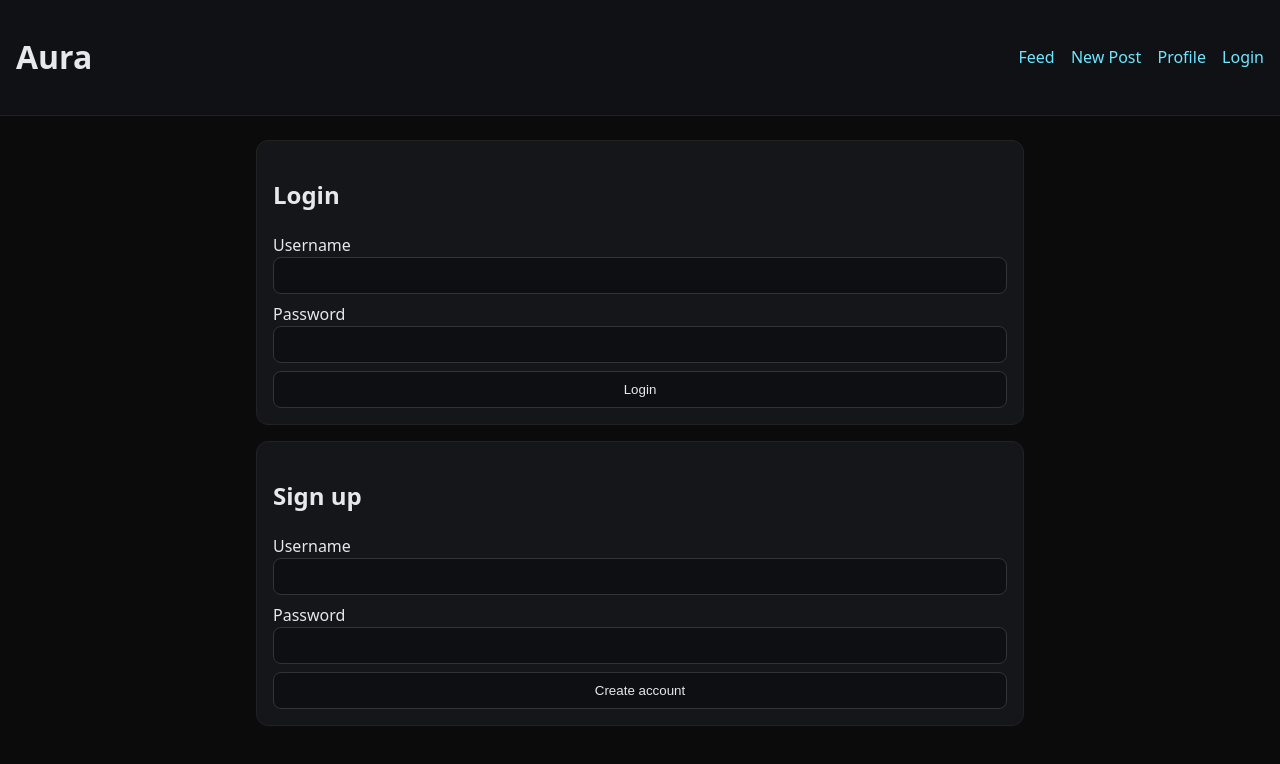
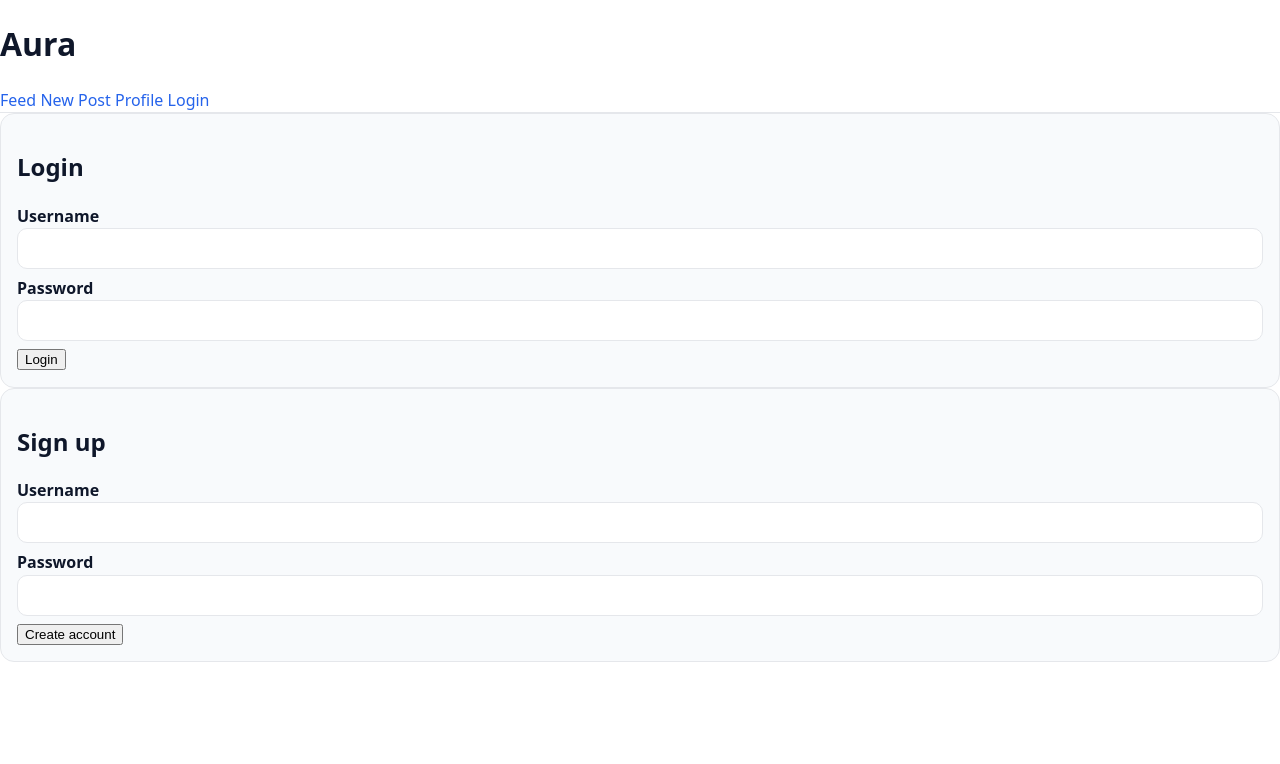
Before and after one commit to dstaggs-15/aura-site, a plain HTML site: page login.html in a window 1280 px wide. Drawn offline with Linux system fonts and the light colour scheme; no server answers.

Commit message:
Update styles.css

```diff
--- a/styles.css
+++ b/styles.css
@@ -1,15 +1,56 @@
-:root { --bg:#0b0b0c; --card:#15161a; --text:#e8e8ea; --muted:#9aa0a6; --accent:#6ee7ff; }
+:root{
+  --bg: #ffffff;
+  --text: #0f172a;     /* near-black */
+  --muted: #475569;    /* slate */
+  --card: #f8fafc;
+  --border: #e5e7eb;
+  --red: #ef4444;      /* accent */
+  --blue: #2563eb;     /* accent */
+  --black: #111827;
+  --radius: 14px;
+}
+
 * { box-sizing: border-box; }
-body { margin:0; background:var(--bg); color:var(--text); font:16px/1.5 system-ui, -apple-system, Segoe UI, Roboto, Arial; }
-a { color:var(--accent); text-decoration:none; }
-.topbar { display:flex; justify-content:space-between; align-items:center; padding:12px 16px; background:#101115; border-bottom:1px solid #222; }
-.topbar nav a { margin-left:12px; }
-.container { max-width:800px; margin:24px auto; padding:0 16px; }
-.card { background:var(--card); padding:16px; border:1px solid #222; border-radius:12px; margin-bottom:16px; }
-.feed { display:grid; gap:12px; }
-.muted { color:var(--muted); }
-label { display:block; margin:8px 0; }
-input, textarea, button { width:100%; padding:10px; border-radius:8px; border:1px solid #333; background:#0e0f12; color:var(--text); }
-button { cursor:pointer; }
-.stats { display:flex; gap:24px; }
-.stats div { display:flex; flex-direction:column; align-items:center; }
+body {
+  margin:0; background:var(--bg); color:var(--text);
+  font: 16px/1.45 system-ui, -apple-system, Segoe UI, Roboto, "Helvetica Neue", Arial, "Noto Sans";
+}
+
+a { color: var(--blue); text-decoration: none; }
+header { position: sticky; top:0; z-index: 10; background:#fff; border-bottom:1px solid var(--border); }
+.nav { max-width: 960px; margin: 0 auto; display: flex; align-items: center; gap: 12px; padding: 14px 16px; }
+.brand { font-weight: 800; letter-spacing: .5px; color: var(--black); }
+.spacer { flex:1; }
+.pill { padding:6px 10px; border-radius:999px; border:1px solid var(--border); background:#fff; }
+.btn { border:1px solid var(--border); background:#fff; color:var(--text); padding:10px 14px; border-radius: 999px; cursor: pointer; }
+.btn.primary { background: var(--blue); border-color: var(--blue); color:#fff; }
+.btn.danger { background: var(--red); border-color: var(--red); color:#fff; }
+.btn.ghost { background:transparent; border-color:transparent; color:var(--blue) }
+.btn.small { padding:6px 10px; font-size: 14px; }
+
+.wrap { max-width: 960px; margin: 24px auto; padding: 0 16px; }
+.grid { display: grid; grid-template-columns: 1fr; gap: 18px; }
+@media (min-width: 980px){ .grid{ grid-template-columns: 3fr 1.2fr; } }
+
+.card { background: var(--card); border:1px solid var(--border); border-radius: var(--radius); padding: 16px; }
+.muted { color: var(--muted); }
+.section-title { font-weight:800; margin: 6px 0 8px; }
+
+input, textarea, select {
+  width: 100%; padding: 12px 12px; border-radius: 10px;
+  border:1px solid var(--border); background:#fff; color:var(--text);
+}
+label { font-weight: 600; display:block; margin: 8px 0 6px; }
+
+.row { display:flex; align-items:center; gap:12px; flex-wrap: wrap; }
+.post { display: grid; gap:10px; }
+.post img.media { max-width: 100%; border-radius: 12px; border:1px solid var(--border); }
+.vote-bar { display:flex; flex-wrap: wrap; gap:8px; }
+.vote-btn { padding:6px 10px; border-radius: 999px; border:1px solid var(--border); background:#fff; cursor:pointer; }
+
+.avatar { width: 72px; height:72px; border-radius: 50%; border:2px solid #fff; object-fit: cover; background:#eee; }
+.banner { width:100%; height:160px; border-radius: var(--radius); object-fit: cover; background:#f1f5f9; border:1px solid var(--border); }
+.badge { height: 28px; border-radius: 6px; background: #fff; border:1px solid var(--border); padding: 0 10px; display:inline-flex; align-items:center; margin-right:8px; font-size: 13px; }
+
+.right .card { position: sticky; top: 84px; }
+.hidden { display:none !important; }
```
